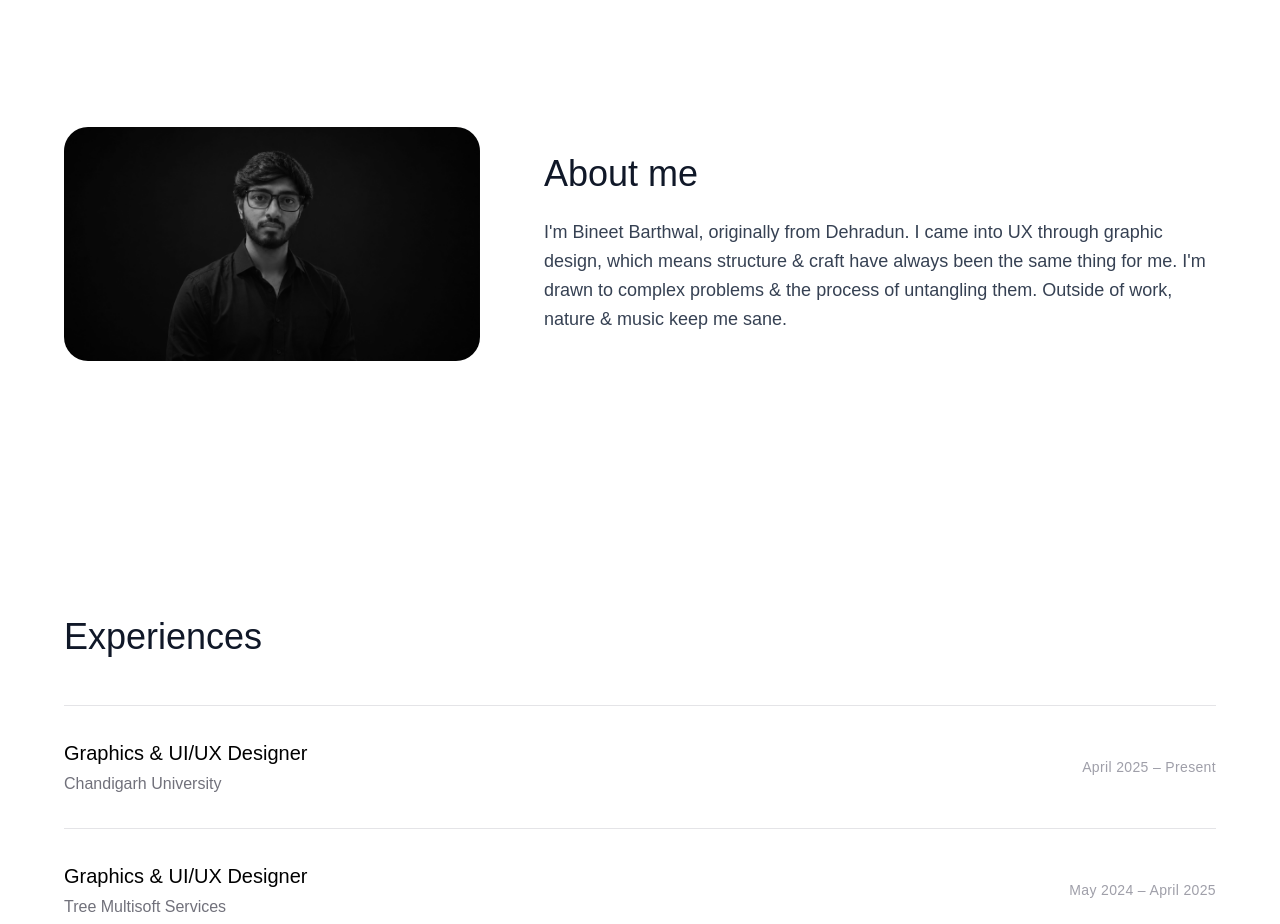
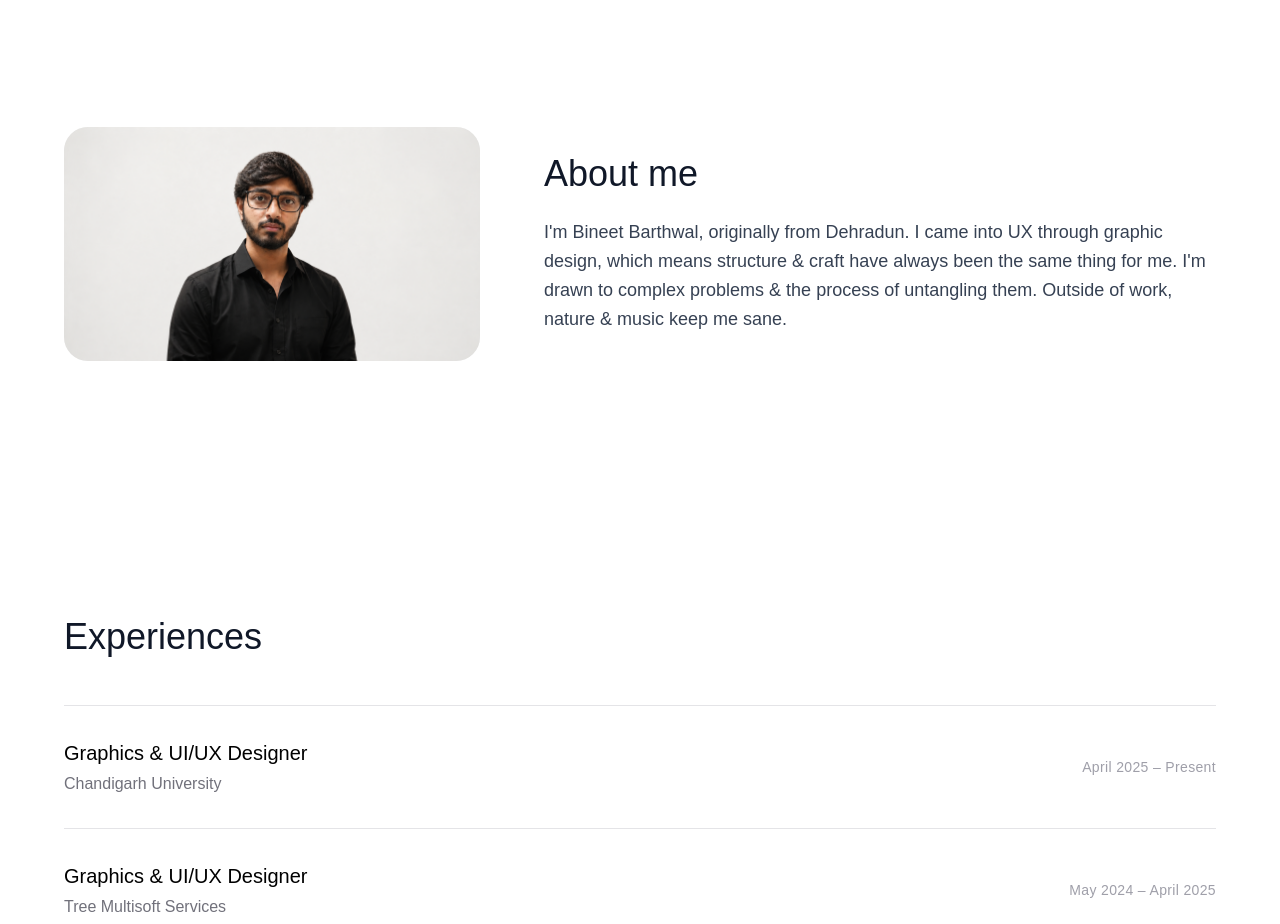
Before and after one commit to bineetbarthwal/bineet-barthwal.github.io, a Next.js app: page / in a window 1280 px wide. Shown: the part 1887-2811 px from the top of the page. Built offline with nearby package versions, Linux system fonts and the light colour scheme.

Commit message:
Updated profile image to profile-bw-v1.png

```diff
--- a/src/app/page.js
+++ b/src/app/page.js
@@ -265,7 +265,7 @@ export default function Home() {
             {/* Editorial Portrait */}
             <div className="w-full md:w-1/2 aspect-video rounded-[24px] overflow-hidden bg-zinc-100">
               <Image
-                src="/images/profile-bw.png"
+                src="/images/profile-bw-v1.png"
                 alt="Bineet Barthwal Portrait"
                 width={800}
                 height={1000}
```
Also changed, not shown: public/images/profile-bw-v1.png (added).
